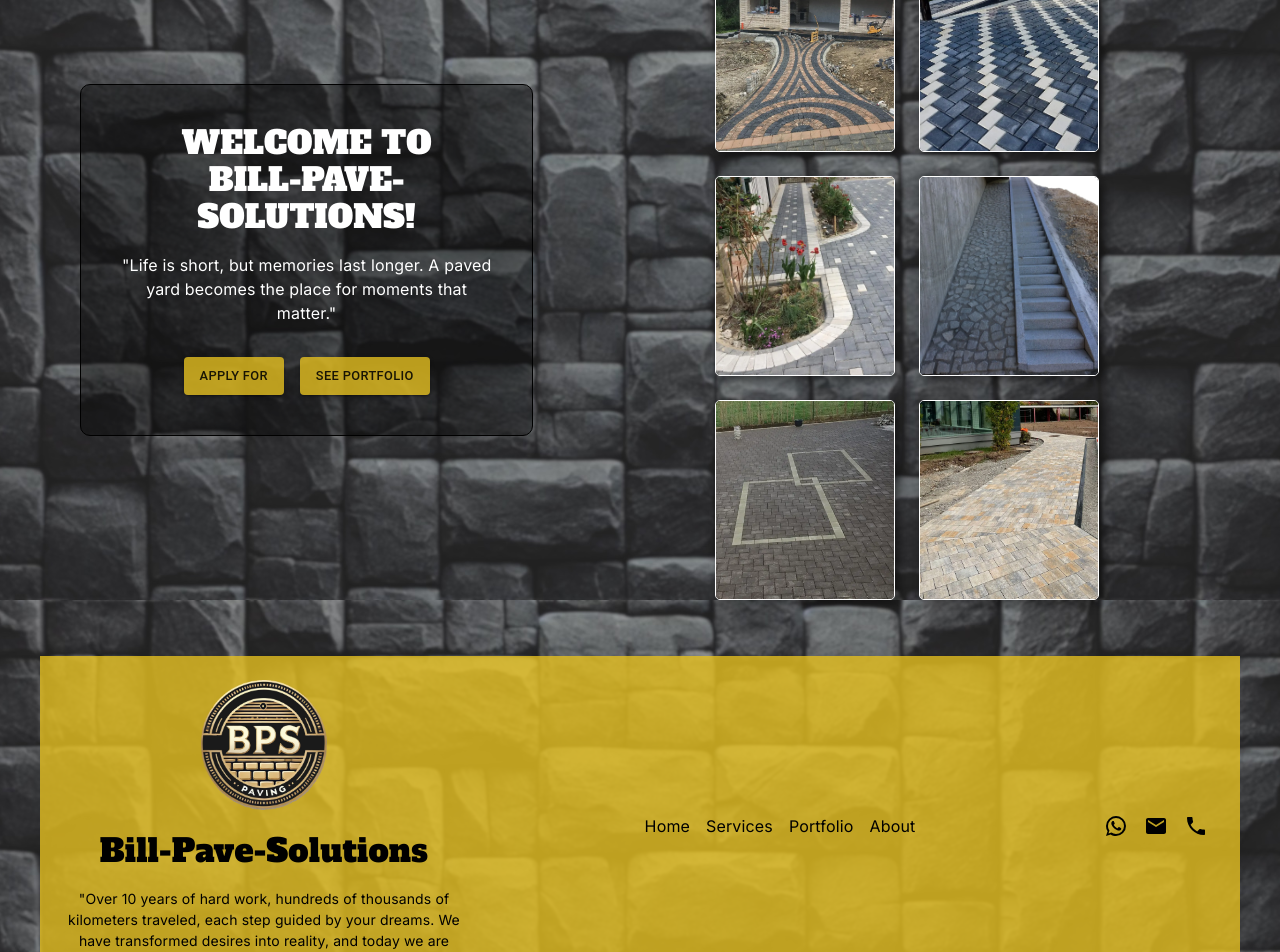
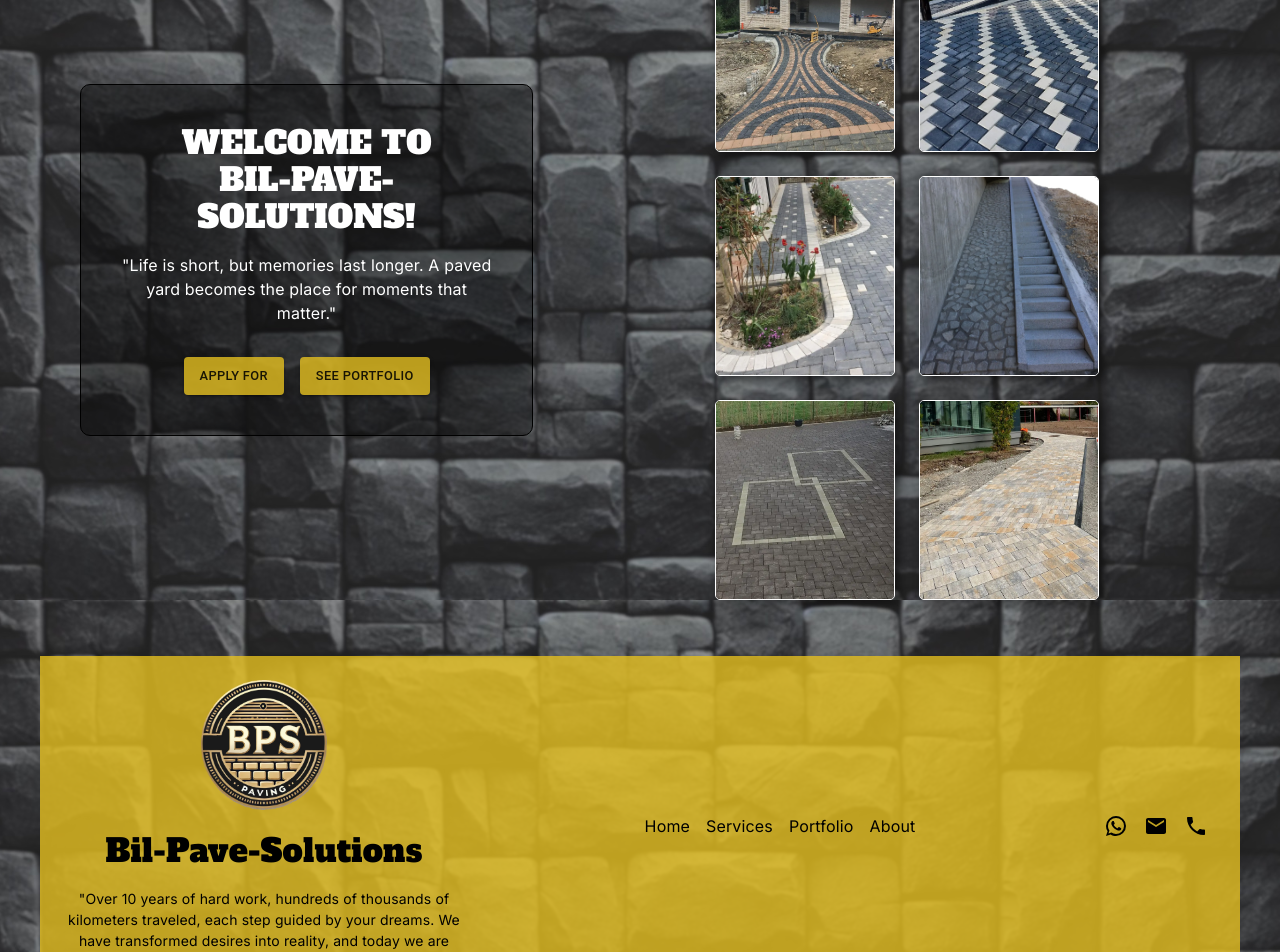
Before and after one commit to reutmihai/Bil-Pave-App, a React (Vite) app: page / in a window 1280 px wide. Shown: the part 200-1152 px from the top of the page. Built offline with nearby package versions, Linux system fonts and the light colour scheme.

Commit message:
fixed sitemap

```diff
--- a/src/components/Footer.tsx
+++ b/src/components/Footer.tsx
@@ -42,7 +42,7 @@ const Footer: React.FC = () => {
             desires into reality, and today we are here, ready to give soul to
             your yard."
           </Typography>
-          <Typography variant="h4">Bill-Pave-Solutions</Typography>
+          <Typography variant="h4">Bil-Pave-Solutions</Typography>
           <Box display="flex" alignItems="center" gap={2}>
             <Link href="/">
               <Box
--- a/src/pages/Home.tsx
+++ b/src/pages/Home.tsx
@@ -29,7 +29,7 @@ export const Home: React.FC = () => {
         }}
       >
         <Helmet>
-          <title>Bill Pave Solutions (BPS) | Professional Paving Services</title>
+          <title>Bil Pave Solutions (BPS) | Professional Paving Services</title>
           <meta
             name="description"
             content="High-quality paving solutions for your home or business. Explore our portfolio and get in touch!"
@@ -52,7 +52,7 @@ export const Home: React.FC = () => {
         >
           <Typography variant="h3" sx={{ textAlign: { xs: "center" } }}>
             WELCOME TO <br />
-            BILL-PAVE-SOLUTIONS!
+            BIL-PAVE-SOLUTIONS!
           </Typography>
           <Typography variant="body1" sx={{ textAlign: { xs: "center" } }}>
             "Life is short, but memories last longer. A paved yard becomes the
```
Also changed, not shown: 1 other file (tests, documents, lock files or other folders).
